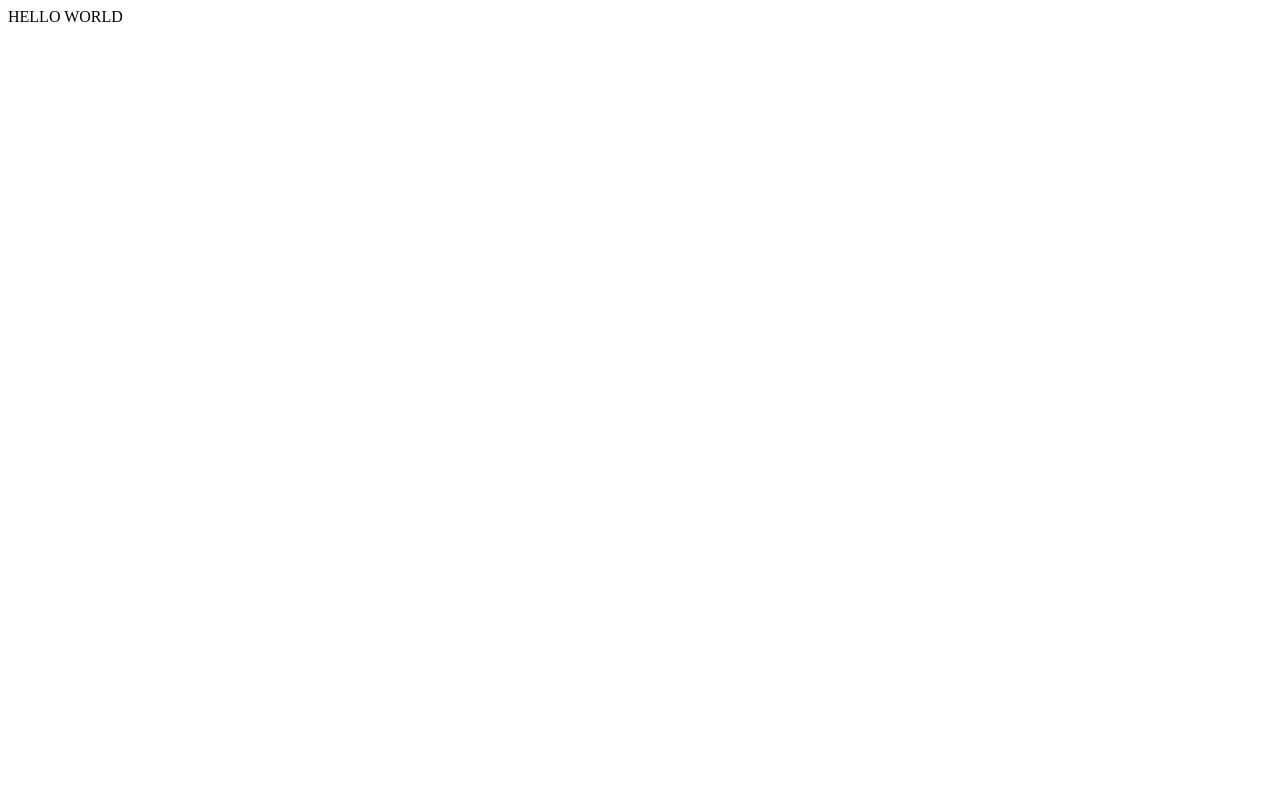
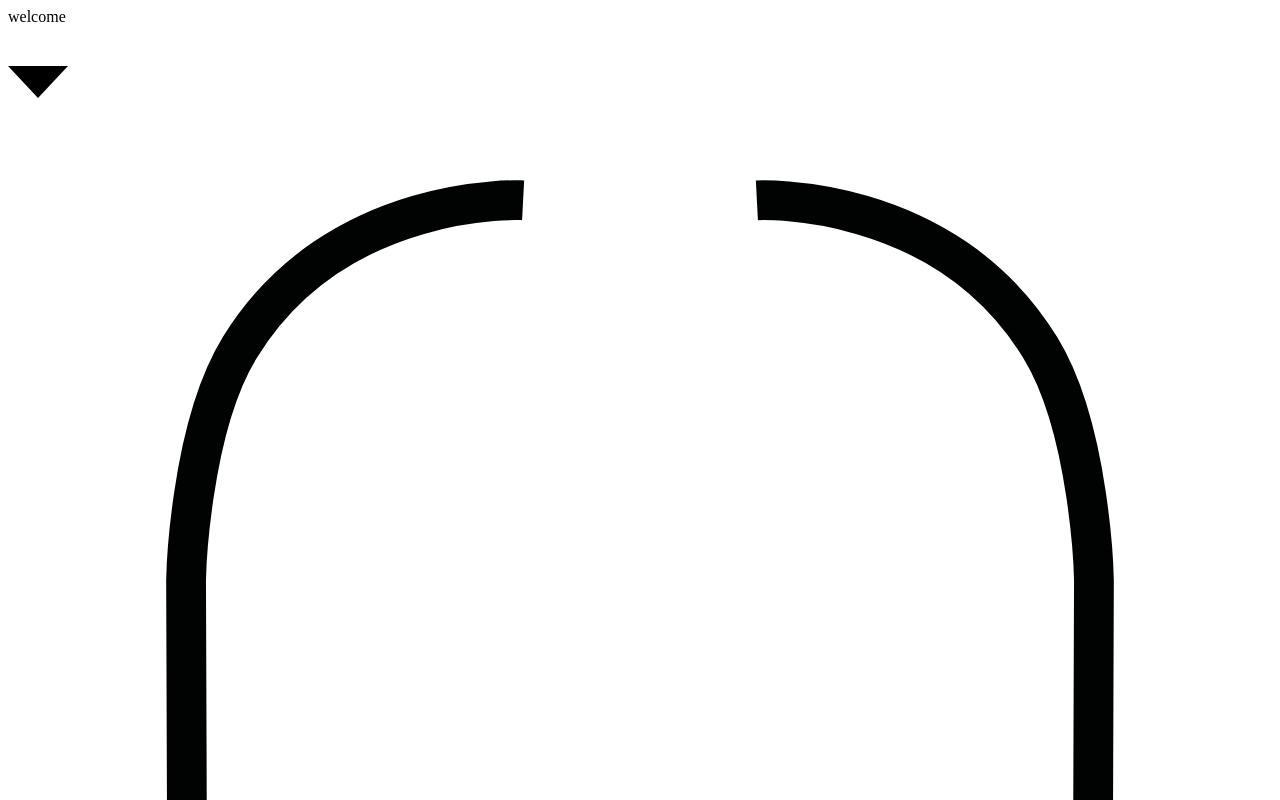
Before and after one commit to luantran96/ReactBoilerPlate, a React app: page / in a window 1280 px wide. Shown: the top 800 px of the page. Built offline with nearby package versions, Linux system fonts and the light colour scheme; the HTML template or start-up script is replaced by a standard one.

Commit message:
Add home and about page

```diff
--- a/package.json
+++ b/package.json
@@ -18,7 +18,10 @@
     "express": "^4.16.4",
     "react": "^16.7.0",
     "react-dom": "^16.7.0",
+    "react-motion": "^0.5.2",
     "react-router-dom": "^4.3.1",
+    "react-transition-group": "^2.5.3",
+    "sass": "^1.16.1",
     "webpack": "^4.29.0"
   },
   "devDependencies": {
--- /dev/null
+++ b/src/About.jsx
@@ -0,0 +1,36 @@
+import React from 'react';
+
+class About extends React.Component {
+  constructor(props) {
+    super(props);
+  }
+
+
+
+  render() {
+    const SVG = (
+      <svg version="1.1" id="Calque_2" xmlns="http://www.w3.org/2000/svg" x="0px" y="0px" viewBox="0 0 635.3 844.6" enableBackground="new 0 0 635.3 844.6">
+      <path id="z0" fill="none" stroke="#010202" strokeWidth="20" strokeLinejoin="round" strokeMiterlimit="10" d="M259.3,834.6
+        c0,0-93.9,4.9-142.4-74c-25.5-41.5-27-117-27-117l0.5-143.5c0,0-1-65-80.3-77.7l0,0c79.3-12.7,79.9-77.7,79.9-77.7l-0.5-143.5
+        c0,0,1.5-75.5,27-117c48.5-78.9,142.4-74,142.4-74" style={{'strokeDasharray': 1107.41, 'strokeDashoffset': 0}} />
+      <path id="z1" fill="none" stroke="#010202" strokeWidth="20" strokeLinejoin="round" strokeMiterlimit="10" d="M376,834.6
+        c0,0,93.9,4.9,142.4-74c25.5-41.5,27-117,27-117l-0.5-143.5c0,0,1-65,80.3-77.7l0,0c-79.3-12.7-79.9-77.7-79.9-77.7l0.5-143.5
+        c0,0-1.5-75.5-27-117c-48.5-78.9-142.4-74-142.4-74" style={{'strokeDasharray': 1107.41, 'strokeDashoffset': 0}}/>
+    </svg>
+    );
+
+    return (
+    <div id="about">
+
+      <div id="about-content">
+        {SVG}
+        <div id="about-text">
+          <h1>FULL-STACK <b>DEV</b> </h1>
+        </div>
+      </div>
+    </div>
+    );
+  }
+}
+
+export default About;
--- a/src/App.jsx
+++ b/src/App.jsx
@@ -1,5 +1,7 @@
 import React from 'react';
-
+import About from './About.jsx';
+import Home from './Home.jsx';
+import { BrowserRouter, Switch, Route } from 'react-router-dom';
 
 class App extends React.Component {
   constructor(props) {
@@ -10,7 +12,8 @@ class App extends React.Component {
   render() {
     return (
       <div id="body">
-        <div>HELLO WORLD</div>
+      <Home />
+      <About />
       </div>
     );
   }
--- /dev/null
+++ b/src/Home.jsx
@@ -0,0 +1,33 @@
+import React from 'react';
+import { Motion, spring } from 'react-motion';
+import About from './About.jsx';
+
+class Home extends React.Component {
+  constructor(props) {
+    super(props);
+  }
+
+  render() {
+    return (
+      <div id="home">
+        <Motion
+        defaultStyle={{opacity: 0}} // starting style
+        style={{opacity: spring(1, {stiffness: 4, damping: 1} )}}  // Animate to
+        >
+
+        {(style) => (
+          <div
+          id="header"
+          style={{
+            opacity: style.opacity,
+          }}
+          >welcome</div>
+        )}
+        </Motion>
+        <div className="down-button"><svg><path className="down-arrow" d="M0 40 L30 72 L60 40"></path></svg> </div>
+      </div>
+    );
+  }
+}
+
+export default Home;
```
Also changed, not shown: src/Index.jsx (+7 -2 lines), 1 other file (tests, documents, lock files or other folders).
